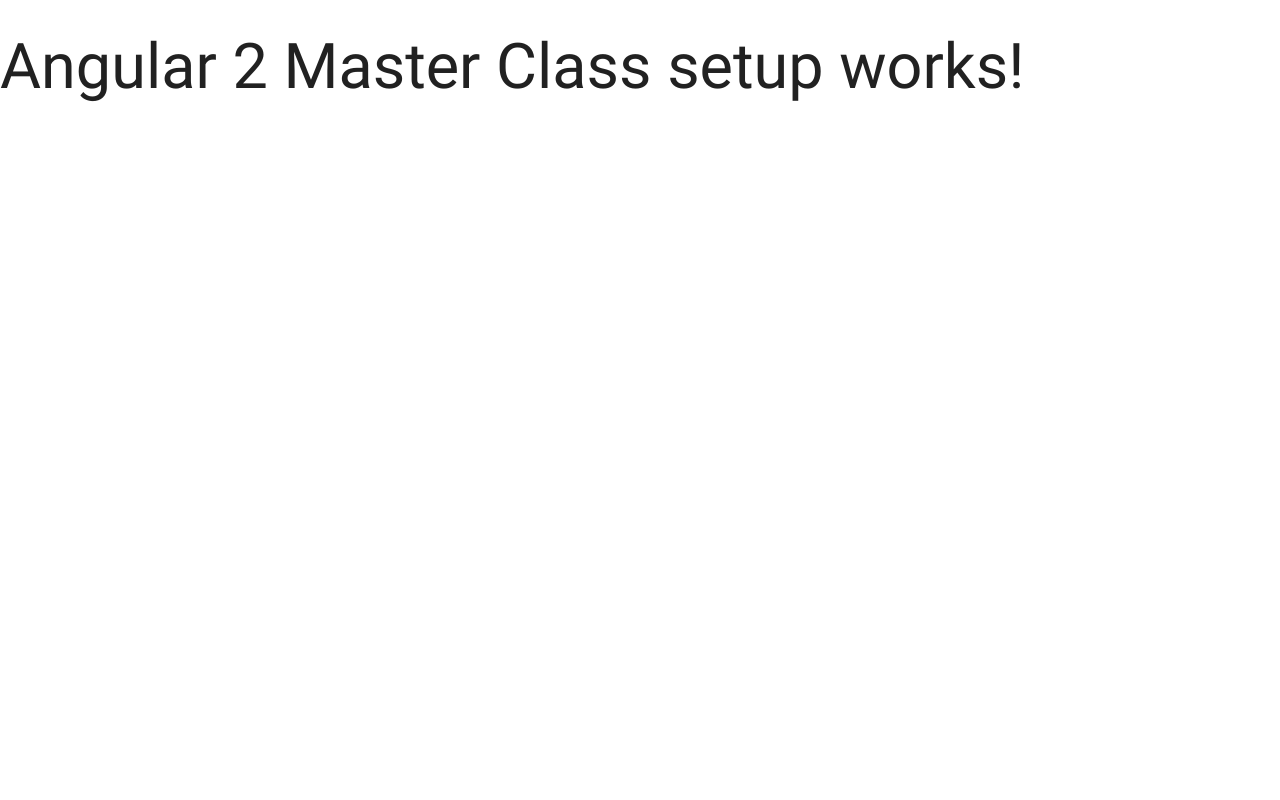
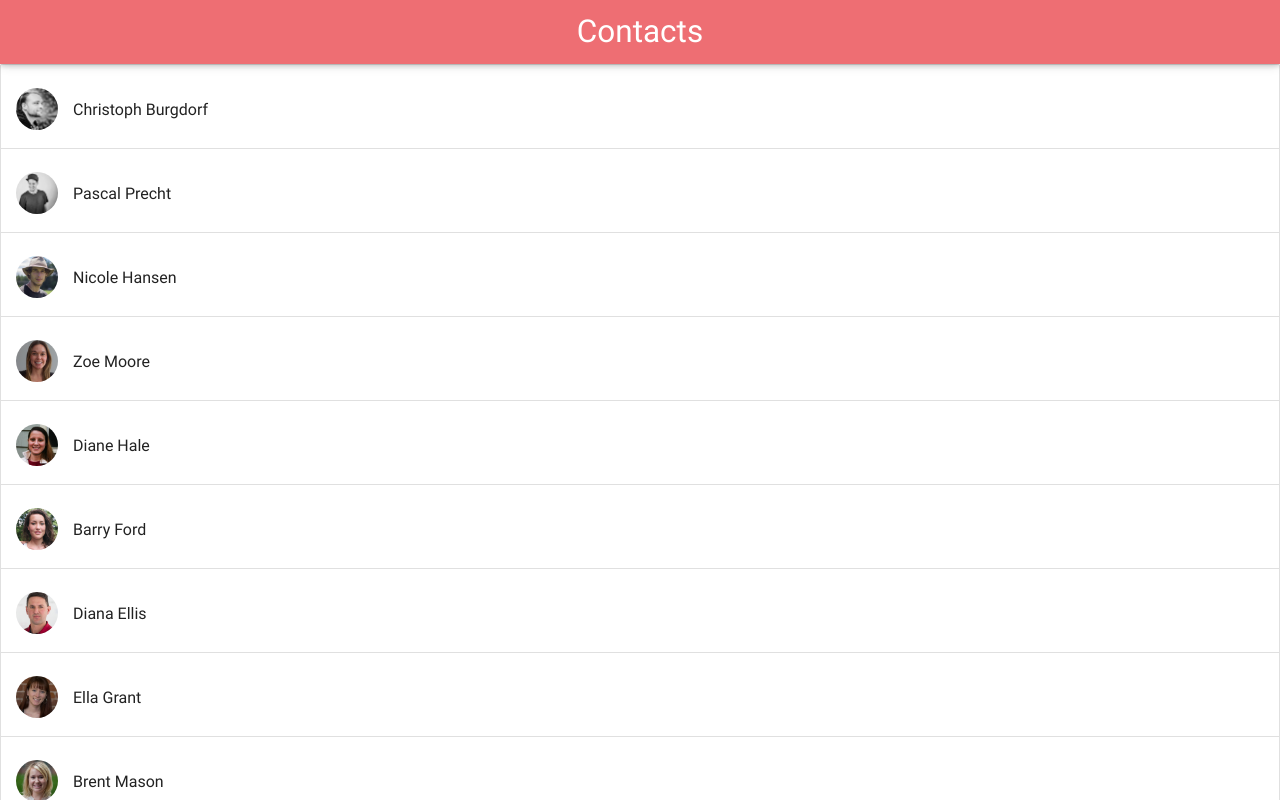
Before and after one commit to slayerrensky/angular2-master-class-starter, an Angular app: page / in a window 1280 px wide. Shown: the top 800 px of the page. Built offline with nearby package versions, Linux system fonts and the light colour scheme.

Commit message:
jump-start-tutorial ex 4

```diff
--- a/src/app/app.module.ts
+++ b/src/app/app.module.ts
@@ -1,11 +1,16 @@
 import { BrowserModule } from '@angular/platform-browser';
 import { NgModule } from '@angular/core';
 import { ContactsAppComponent } from './contacts.component';
+import { ContactsHeaderComponent } from './contacts-header';
+import { ContactsService } from './contacts.service';
 
 @NgModule({
-  declarations: [ContactsAppComponent],
+  declarations: [
+    ContactsAppComponent,
+    ContactsHeaderComponent ],
   imports: [BrowserModule],
-  bootstrap: [ContactsAppComponent]
+  bootstrap: [ContactsAppComponent],
+  providers: [ContactsService],
 })
 export class ContactsModule {
 
--- a/src/app/contacts.component.html
+++ b/src/app/contacts.component.html
@@ -1,3 +1,12 @@
-<h1>
+<!-- <h1>
   {{title}}
-</h1>
+</h1> -->
+
+<trm-contacts-header></trm-contacts-header>
+<ul class="collection">
+  <!-- <li class="collection-item avatar"> -->
+  <li *ngFor="let contact of contacts" class="collection-item avatar">
+    <img [src]="contact.image" alt="" class="circle">
+    <span class="title">{{contact.name}}</span>
+  </li>
+</ul>
--- a/src/app/contacts.component.ts
+++ b/src/app/contacts.component.ts
@@ -1,10 +1,23 @@
-import { Component } from '@angular/core';
+import { Component, OnInit } from '@angular/core';
+import {Contact} from './models/contact';
+import { ContactsService } from './contacts.service';
 
 @Component({
   selector: 'trm-contacts-app',
   templateUrl: 'contacts.component.html',
+  //template: '<trm-contacts-header></trm-contacts-header> ',
   styleUrls: ['contacts.component.css']
 })
-export class ContactsAppComponent {
+export class ContactsAppComponent implements OnInit{
+
+  contacts:Contact[];
+  constructor(private contactsService: ContactsService){
+
+  }
+
+  ngOnInit(){
+    this.contacts = this.contactsService.getContacts();
+  }
+
   title = 'Angular 2 Master Class setup works!';
 }
--- /dev/null
+++ b/src/app/contacts.service.ts
@@ -0,0 +1,12 @@
+import { Injectable } from '@angular/core';
+import {CONTACT_DATA} from './data/contact-data';
+
+
+@Injectable()
+export class ContactsService {
+
+  getContacts() {
+    return CONTACT_DATA;
+  }
+
+}
```
